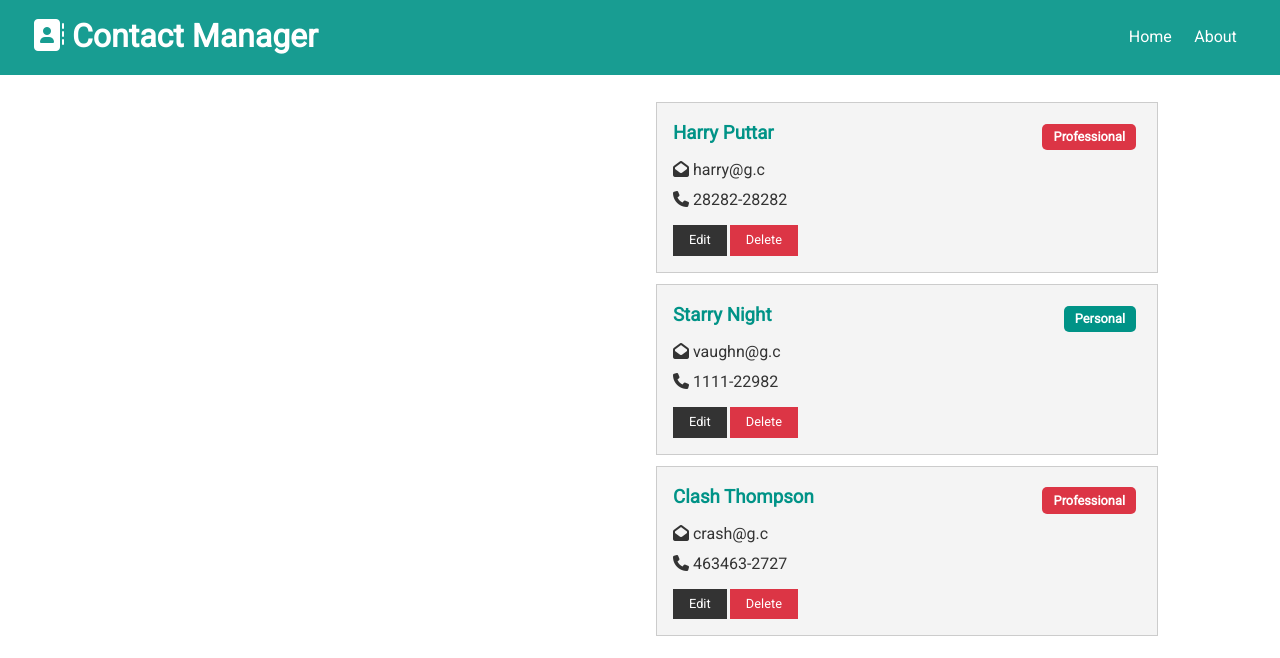
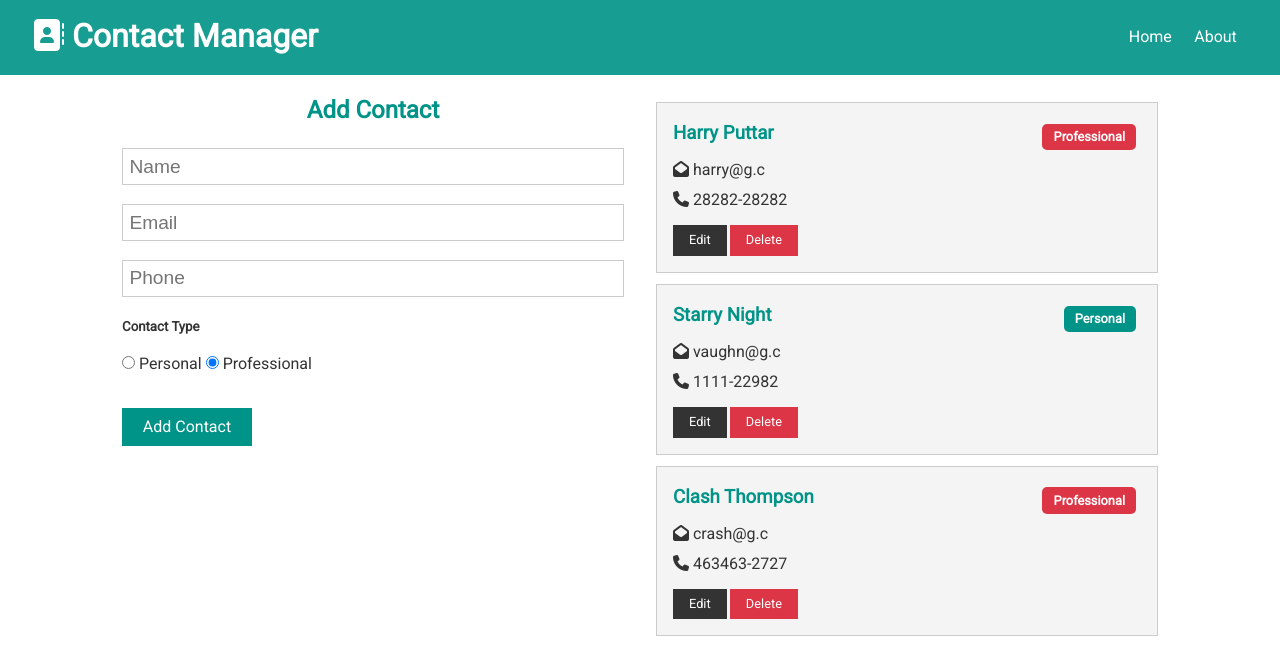
Before and after one commit to chinmayparab/contact-manager, a React (Create React App) app in the folder client/: page / in a window 1280 px wide. Shown: the top 658 px of the page. Built offline with nearby package versions, Linux system fonts and the light colour scheme.

Commit message:
Add Form Component

```diff
--- /dev/null
+++ b/client/src/components/contacts/ContactForm.js
@@ -0,0 +1,80 @@
+import React, { useState, useContext } from "react";
+import ContactContext from "../../context/contact/contactContext";
+
+const ContactForm = () => {
+  const contactContext = useContext(ContactContext);
+
+  const [contact, setContact] = useState({
+    name: "",
+    email: "",
+    phone: "",
+    type: "personal",
+  });
+
+  const { name, email, phone, type } = contact;
+
+  const onChange = (e) =>
+    setContact({ ...contact, [e.target.name]: e.target.value });
+
+  const onSubmit = (e) => {
+    e.preventDefault();
+    contactContext.addContact(contact);
+    setContact({
+      name: "",
+      email: "",
+      phone: "",
+      type: "personal",
+    });
+  };
+
+  return (
+    <form onSubmit={onSubmit}>
+      <h2 className='text-primary'>Add Contact</h2>
+      <input
+        type='text'
+        name='name'
+        placeholder='Name'
+        value={name}
+        onChange={onChange}
+      />
+      <input
+        type='email'
+        name='email'
+        placeholder='Email'
+        value={email}
+        onChange={onChange}
+      />
+      <input
+        type='text'
+        name='phone'
+        placeholder='Phone'
+        value={phone}
+        onChange={onChange}
+      />
+      <h5>Contact Type</h5>
+      <input
+        type='radio'
+        name='type'
+        value='personal'
+        checked={type === "personal"}
+      />{" "}
+      Personal{" "}
+      <input
+        type='radio'
+        name='type'
+        value='professional'
+        checked={type === "personal"}
+      />{" "}
+      Professional
+      <div>
+        <input
+          type='submit'
+          value='Add Contact'
+          className='btn btn-primary btnn-block'
+        />
+      </div>
+    </form>
+  );
+};
+
+export default ContactForm;
--- a/client/src/components/pages/Home.js
+++ b/client/src/components/pages/Home.js
@@ -1,10 +1,11 @@
 import React from "react";
 import Contacts from "../contacts/Contacts";
+import ContactForm from "../contacts/ContactForm";
 
 const Home = () => {
   return (
     <div className='grid-2'>
-      <div>{/* contact form */}</div>
+      <ContactForm />
       <div>
         <Contacts />
       </div>
```
